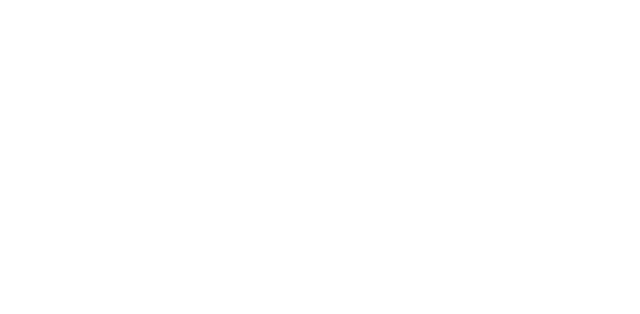
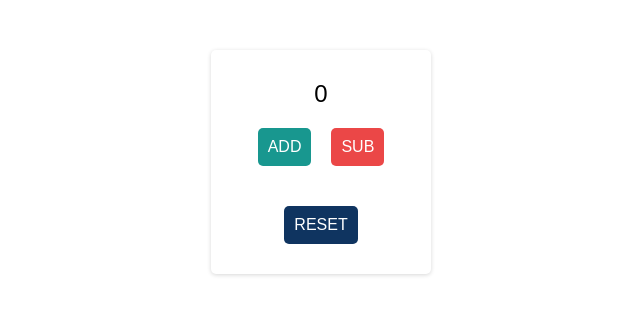
Before and after one commit to cs7rishi/react-examples, a React (Create React App) app in the folder taskmate/: page / in a window 1280 px wide. Shown: the top 314 px of the page, without its empty margins (319-959 px from the left). Built offline with nearby package versions, Linux system fonts and the light colour scheme.

Commit message:
explored useStates

```diff
--- a/taskmate/src/App.js
+++ b/taskmate/src/App.js
@@ -1,8 +1,32 @@
+import { useState } from "react";
 import "./App.css"
 
 export default function App(){
+    let [count, setCount] = useState(0);
+
+    function handleAdd(){
+        setCount(count => count + 1);
+        setCount(count => count + 1);
+        setCount(count => count + 1);
+    }
+
+    function handleSub(){
+        setCount(count-1);
+    }
+
+    function handleReset(){
+        setCount(0);
+    }
+
     return (
         <div className='App'>
+            <div className="box">
+                <p>{count}</p>
+                <button className="add" onClick={handleAdd}>ADD</button>
+                {/* <button className="add" onClick={() => count+=1}>ADD</button> */}
+                <button className="sub" onClick={handleSub}>SUB</button>
+                <button className="reset" onClick={handleReset}>RESET</button>
+            </div>
         </div>
     )
 }
```
